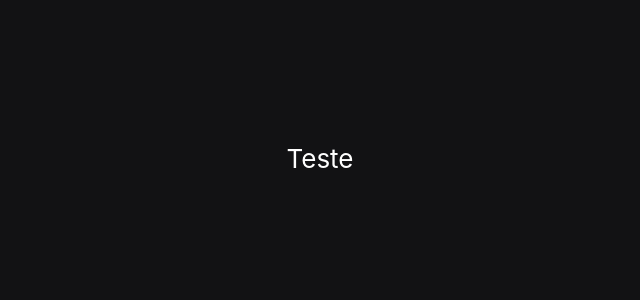
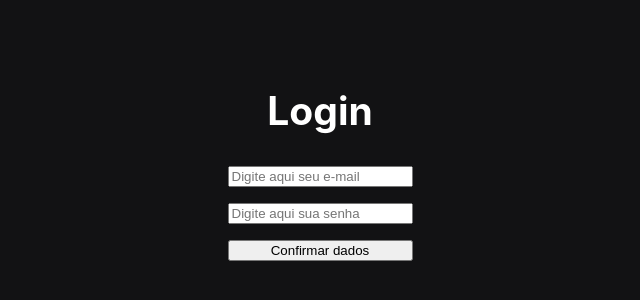
Before and after one commit to educcarnn/YouHUB, a React (Create React App) app: page / in a window 1280 px wide. Shown: the part 242-542 px from the top of the page, without its empty margins (320-960 px from the left). Built offline with nearby package versions, Linux system fonts and the light colour scheme.

Commit message:
feature: dashboard

```diff
--- a/package.json
+++ b/package.json
@@ -13,6 +13,7 @@
     "react-hook-form": "^7.32.2",
     "react-router-dom": "5",
     "react-scripts": "5.0.1",
+    "react-toastify": "^9.0.4",
     "styled-components": "^5.3.5",
     "web-vitals": "^2.1.0",
     "yup": "^0.32.11"
--- a/public/index.html
+++ b/public/index.html
@@ -12,7 +12,7 @@
     <link rel="apple-touch-icon" href="%PUBLIC_URL%/logo192.png" />
     <link rel="manifest" href="%PUBLIC_URL%/manifest.json" />
 
-    <title>Form</title>
+    <title>KenzieHub</title>
   </head>
   <body>
     <noscript>You need to enable JavaScript to run this app.</noscript>
--- a/src/App.js
+++ b/src/App.js
@@ -1,13 +1,27 @@
+import "./App.css";
+import Routes from "./routes";
+import { Global } from "./styles";
 
-import './App.css';
-import Routes from './routes';
-import { Global } from './styles';
+import { ToastContainer } from "react-toastify";
+import 'react-toastify/dist/ReactToastify.css'
 
 function App() {
   return (
     <div className="App">
-        <Global/>
-        <Routes/>
+      <Global />
+      <Routes />
+      <ToastContainer
+        position="top-right"
+        autoClose={2000}
+        hideProgressBar={false}
+        newestOnTop={false}
+        closeOnClick
+        rtl={false}
+        pauseOnFocusLoss
+        draggable
+        pauseOnHover
+      />
+
     </div>
   );
 }
--- /dev/null
+++ b/src/pages/Dashboard/index.js
@@ -0,0 +1,3 @@
+function Dashboard(){
+
+}
--- a/src/pages/Login/index.js
+++ b/src/pages/Login/index.js
@@ -1,6 +1,53 @@
+import * as yup from 'yup';
+import { useForm } from 'react-hook-form';
+import { yupResolver } from "@hookform/resolvers/yup";
+import { toast } from 'react-toastify';
+
+import { Api } from '../../services/api';
+import { FormStyle } from './style';
 function Login(){
+    let schema = yup.object().shape({
+        email: yup.string().required(),
+        password: yup.string().required(),
+      });
+
+    const {register, handleSubmit, formState: { errors },
+    } = useForm({ resolver: yupResolver(schema) });
+
+    const DatesApi = (base) =>{
+        Api.post('/sessions', base, {
+            headers: {
+              'Content-Type': "application/json"
+            }
+          })
+          .then((res) => {
+            console.log(res)
+            console.log(res.data.token)
+            if(res.status === 200) {
+                toast.success('Sucesso no login')
+                localStorage.setItem('token', res.data.token)
+            }
+          })
+          .catch((error) => {
+            console.log(error)
+          })
+    }
+
+
     return (
-        <div>Teste</div>
+        <>
+           <h2>Login</h2>
+            <FormStyle onSubmit={handleSubmit(DatesApi)}>
+                <input {...register("email")} placeholder="Digite aqui seu e-mail"></input>
+
+                <input {...register("password")} placeholder="Digite aqui sua senha"></input>
+                {errors.email && <span role="alert">{errors.email.message}</span>}
+                {errors.password && <span role="alert">{errors.password.message}</span>}
+                <button type="submit">Confirmar dados</button>
+             </FormStyle>
+        </>
+
+
     )
 }
 export default Login
--- a/src/pages/Login/style.jsx
+++ b/src/pages/Login/style.jsx
@@ -0,0 +1,12 @@
+import styled from "styled-components"
+
+
+export const FormStyle = styled.form`
+    display: flex;
+    gap: 1rem;
+    flex-direction: column;
+`
+
+export const Errors = styled.div`
+
+`
```
Also changed, not shown: 2 other files (tests, documents, lock files or other folders).
